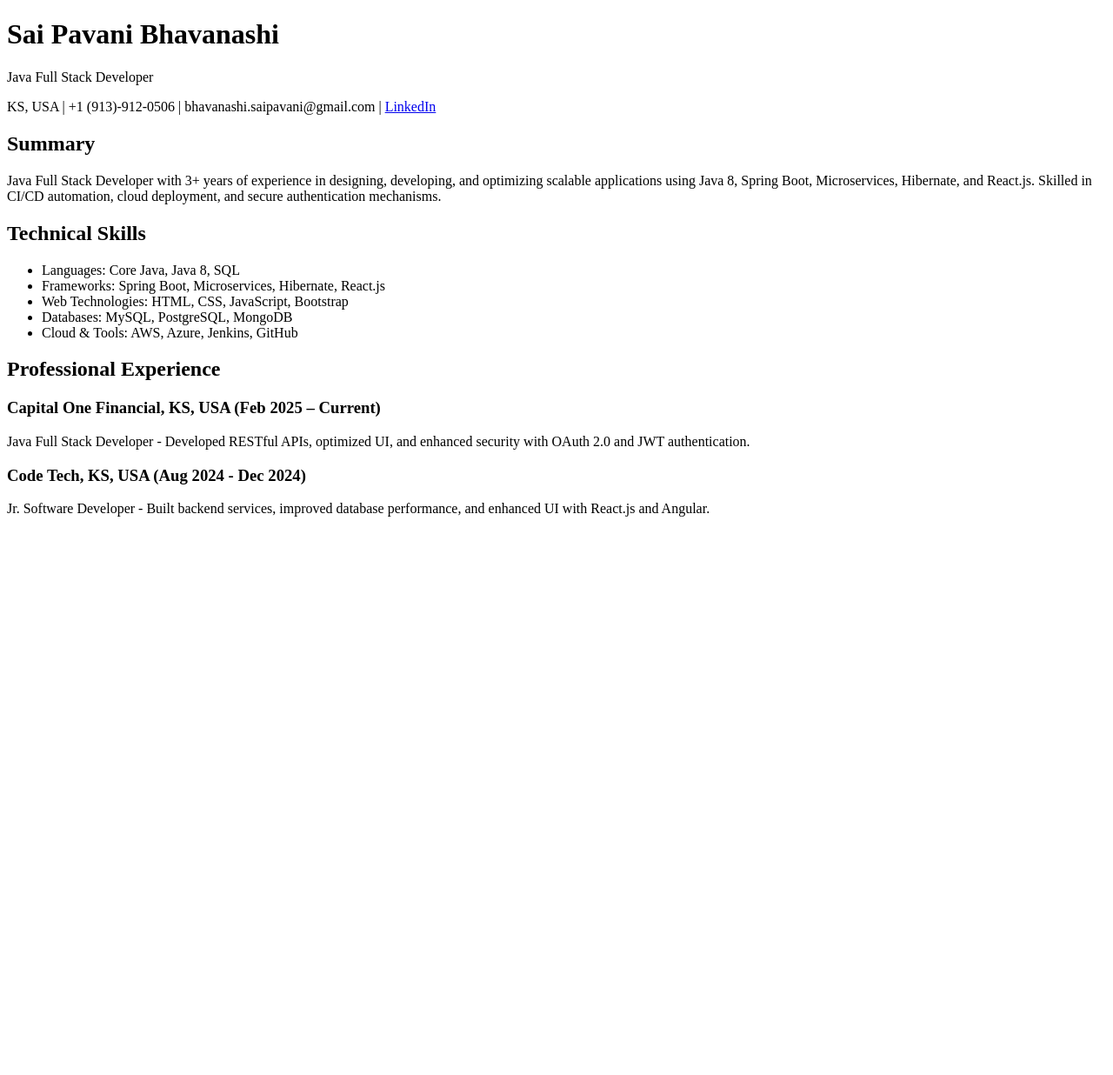
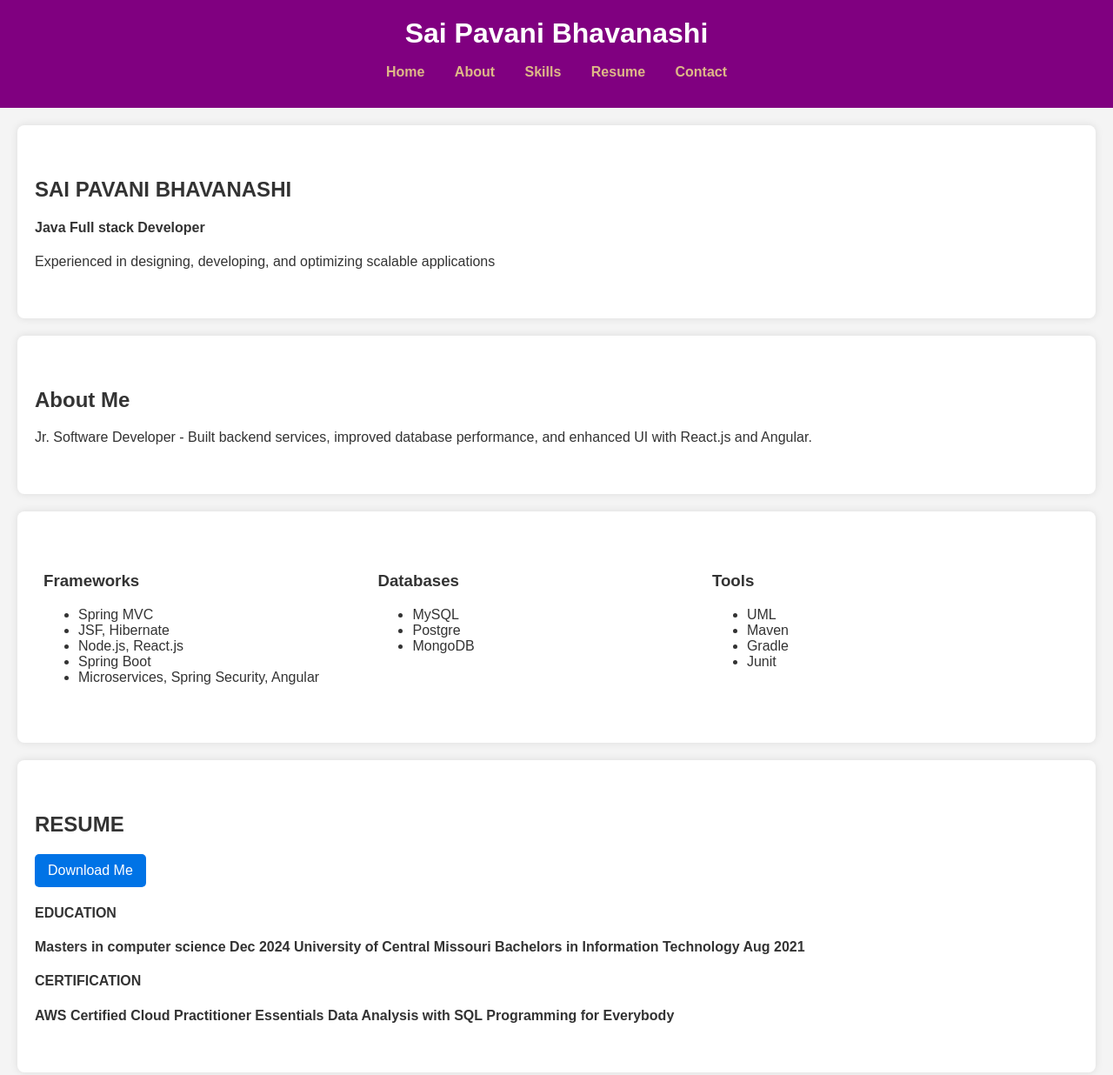
Before and after one commit to pavani91-git/Resume, a plain HTML site: page basic.html in a window 1280 px wide. Shown: the top 1236 px of the page at 87% size. Before the commit the page ends 800 px from the top, so only its background shows below. Drawn offline with Linux system fonts and the light colour scheme.

Commit message:
first commit

```diff
--- a/basic.html
+++ b/basic.html
@@ -4,40 +4,88 @@
     <meta charset="UTF-8">
     <meta name="viewport" content="width=device-width, initial-scale=1.0">
     <title>My Resume</title>
-    <link rel="stylesheet" href="styles.css">
+    <link rel="stylesheet" href="style.css">
 </head>
 <body>
     <header>
         <h1>Sai Pavani Bhavanashi</h1>
-        <p>Java Full Stack Developer</p>
-        <p>KS, USA | +1 (913)-912-0506 | bhavanashi.saipavani@gmail.com | <a href="#">LinkedIn</a></p>
+        <nav>
+            <ul>
+                <li><a href="#home">Home</a></li>
+                <li><a href="#about">About</a></li>
+                <li><a href="#skills">Skills</a></li>
+                <li><a href="#resume">Resume</a></li>
+                <li><a href="#contact">Contact</a></li>
+            </ul>
+        </nav>
     </header>
 
-    <section id="summary">
-        <h2>Summary</h2>
-        <p>Java Full Stack Developer with 3+ years of experience in designing, developing, and optimizing scalable applications using Java 8, Spring Boot, Microservices, Hibernate, and React.js. Skilled in CI/CD automation, cloud deployment, and secure authentication mechanisms.</p>
+    <section id="home" class ="animate slide-up">
+        <h2>SAI PAVANI BHAVANASHI</h2>
+        <h4>Java Full stack Developer</h4>
+        <p>Experienced in designing, developing, and optimizing scalable applications </p>
     </section>
 
-    <section id="skills">
-        <h2>Technical Skills</h2>
-        <ul>
-            <li>Languages: Core Java, Java 8, SQL</li>
-            <li>Frameworks: Spring Boot, Microservices, Hibernate, React.js</li>
-            <li>Web Technologies: HTML, CSS, JavaScript, Bootstrap</li>
-            <li>Databases: MySQL, PostgreSQL, MongoDB</li>
-            <li>Cloud & Tools: AWS, Azure, Jenkins, GitHub</li>
-        </ul>
-    </section>
-
-    <section id="experience">
-        <h2>Professional Experience</h2>
-        <h3>Capital One Financial, KS, USA (Feb 2025 – Current)</h3>
-        <p>Java Full Stack Developer - Developed RESTful APIs, optimized UI, and enhanced security with OAuth 2.0 and JWT authentication.</p>
-
-        <h3>Code Tech, KS, USA (Aug 2024 - Dec 2024)</h3>
+    <section id="about" class ="animate slide-up">
+        <h2>About Me</h2>
         <p>Jr. Software Developer - Built backend services, improved database performance, and enhanced UI with React.js and Angular.</p>
     </section>
 
+    <section id="skills" class ="animate slide-up">
+      <div class = "skill-card">
+        <div class = "skills-grid">
+        <h3>Frameworks</h3>
+        <ul>
+            <li>Spring MVC</li>
+            <li> JSF, Hibernate</li>
+            <li>Node.js, React.js</li>
+            <li>Spring Boot</li>
+            <li>Microservices, Spring Security, Angular</li>
+        </ul>
+      </div>
+      <div class="skills-grid">
+        <h3>Databases</h3>
+        <ul>
+            <li>MySQL</li>
+            <li>Postgre</li>
+            <li>MongoDB</li>
+        </ul>
+      </div>
+      <div class="skills-grid">
+        <h3>Tools</h3>
+        <ul>
+            <li>UML</li>
+            <li>Maven</li>
+            <li>Gradle</li>
+            <li>Junit</li>
+        </ul>
+      </div>
+    </section>
+    <section id ="resume" class ="animate slide-up">
+        <h2>RESUME</h2>
+        <a href= "linked.pdf" class="download-btn">Download Me </a>
+        <p> <b>
+           <h4> EDUCATION </h4>
+            Masters in computer science  Dec 2024
+            University of Central Missouri
+            Bachelors in Information Technology  Aug 2021
+        </p>
+         <p>  <h4>CERTIFICATION</h4>
+            AWS Certified Cloud Practitioner Essentials
+            Data Analysis with SQL
+            Programming for Everybody
+            </b>
+            </p>
+    </section>
+    <section id="contact" class ="animate slide-up">
+        <h2>Contact</h2>
+        <p>Email :<a href="https://mail.google.com/mail/u/0/?tab=rm&ogbl#inbox?compose=GTvVlcSKhbkXfBhxgTFpMJGRvgmBZJhlnSLMmLmWpkbsvJQhvxzsxGTWFZprlmdTPjBMjdmDkQrZC" >pbhavanashi@gmail.com </a></p>
+        <p>Contact : 9139120506</p>
+    </section>
+    <footer>
+        <p> Pavani Bhavanashi 2025</p>
+    </footer>
+    <button class="scroll-top-btn" >Top</button>
     <script src="script.js"></script>
 </body>
 </html>
--- a/script.js
+++ b/script.js
@@ -1,3 +1,58 @@
 document.addEventListener("DOMContentLoaded", function() {
     alert("Welcome to my portfolio!");
 });
+document.addEventListener("DOMContentLoaded", function () {
+
+    // Scroll-to-Top Button Functionality
+    const scrollTopBtn = document.querySelector(".scroll-top-btn");
+
+    window.addEventListener("scroll", function () {
+        if (window.scrollY > 300) {
+            scrollTopBtn.style.display = "block";
+        } else {
+            scrollTopBtn.style.display = "none";
+        }
+    });
+
+    scrollTopBtn.addEventListener("click", function () {
+        window.scrollTo({
+            top: 0,
+            behavior: "smooth"
+        });
+    });
+
+    // Simple Fade-in Animation for Sections
+    const sections = document.querySelectorAll(".animate");
+
+    function checkSections() {
+        sections.forEach(section => {
+            const sectionTop = section.getBoundingClientRect().top;
+            const windowHeight = window.innerHeight;
+
+            if (sectionTop < windowHeight - 100) {
+                section.classList.add("visible");
+            }
+        });
+    }
+
+    window.addEventListener("scroll", checkSections);
+    checkSections(); // Run once on page load
+});
+
+document.addEventListener("DOMContentLoaded", function () {
+    const sections = document.querySelectorAll(".animate.slide-up");
+
+    function checkSections() {
+        sections.forEach(section => {
+            const sectionTop = section.getBoundingClientRect().top;
+            const windowHeight = window.innerHeight;
+
+            if (sectionTop < windowHeight - 100) {
+                section.classList.add("visible");
+            }
+        });
+    }
+
+    window.addEventListener("scroll", checkSections);
+    checkSections(); // Run once on page load
+});
--- a/style.css
+++ b/style.css
@@ -1,5 +1,134 @@
+/* General Styling */
 body {
     font-family: Arial, sans-serif;
+    margin: 0;
+    padding: 0;
+    background-color: #f4f4f4;
+    color: #333;
+}
+
+/* Header */
+header {
+    background-color: purple;
+    color: white;
     text-align: center;
-    color: aquamarine;
+    padding: 15px 0;
 }
+
+header h1 {
+    margin: 5px;
+}
+
+nav ul {
+    list-style-type:initial;
+    padding: 1px;
+}
+
+nav ul li {
+    display:inline;
+    margin: 0 15px;
+}
+nav ul li :hover{
+    background-color:beige;
+}
+
+nav ul li a {
+    color: burlywood;
+    text-decoration: none;
+    font-weight: bold;
+}
+
+/* Sections */
+section {
+    padding: 40px 20px;
+    margin: 20px;
+    background: white;
+    border-radius: 8px;
+    box-shadow: 0px 0px 10px rgba(0, 0, 0, 0.1);
+}
+
+/* Slide-Up Animation */
+.animate.slide-up {
+    opacity: 0;
+    transform: translateY(30px); /* Start position */
+    transition: opacity 0.6s ease-out, transform 0.6s ease-out;
+}
+
+.animate.slide-up.visible {
+    opacity: 1;
+    transform: translateY(0); /* Move to normal position */
+}
+
+
+/* Skills Grid */
+.skills-grid {
+    display: inline-block;
+    width: 30%;
+    vertical-align: top;
+    padding: 10px;
+}
+
+.skill-card {
+    display:contents;
+    justify-content: space-around;
+}
+
+/* Resume Download Button */
+.download-btn {
+    display: inline-block;
+    background-color: #0073e6;
+    color: white;
+    padding: 10px 15px;
+    text-decoration: none;
+    border-radius: 5px;
+}
+
+.download-btn:hover {
+    background-color: #005bb5;
+}
+
+/* Contact Section */
+#contact a {
+    color: #0073e6;
+    text-decoration: none;
+    font-weight: bold;
+}
+
+/* Footer */
+footer {
+    text-align: center;
+    padding: 10px;
+    background: #333;
+    color: white;
+}
+
+/* Scroll-to-Top Button */
+.scroll-top-btn {
+    position: fixed;
+    bottom: 20px;
+    right: 20px;
+    background-color: #0073e6;
+    color: white;
+    padding: 10px;
+    border: none;
+    cursor: pointer;
+    border-radius: 5px;
+    display: none;
+}
+
+.scroll-top-btn:hover {
+    background-color: #005bb5;
+}
+
+/* Responsive Design */
+@media (max-width: 768px) {
+    .skills-grid {
+        width: 100%;
+        display: block;
+    }
+
+    nav ul li {
+        display: block;
+        text-align: center;
+    }
+}
```
